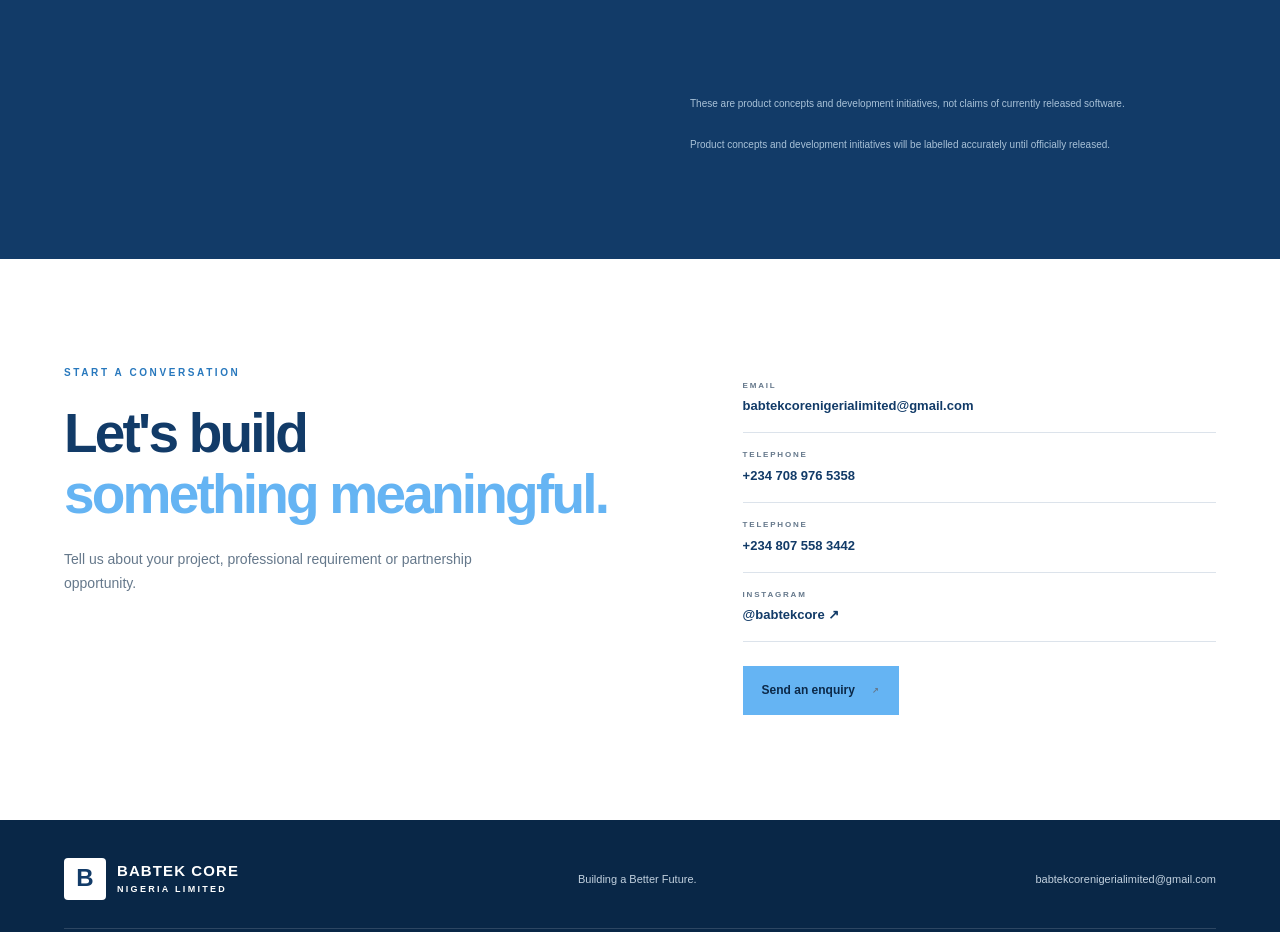
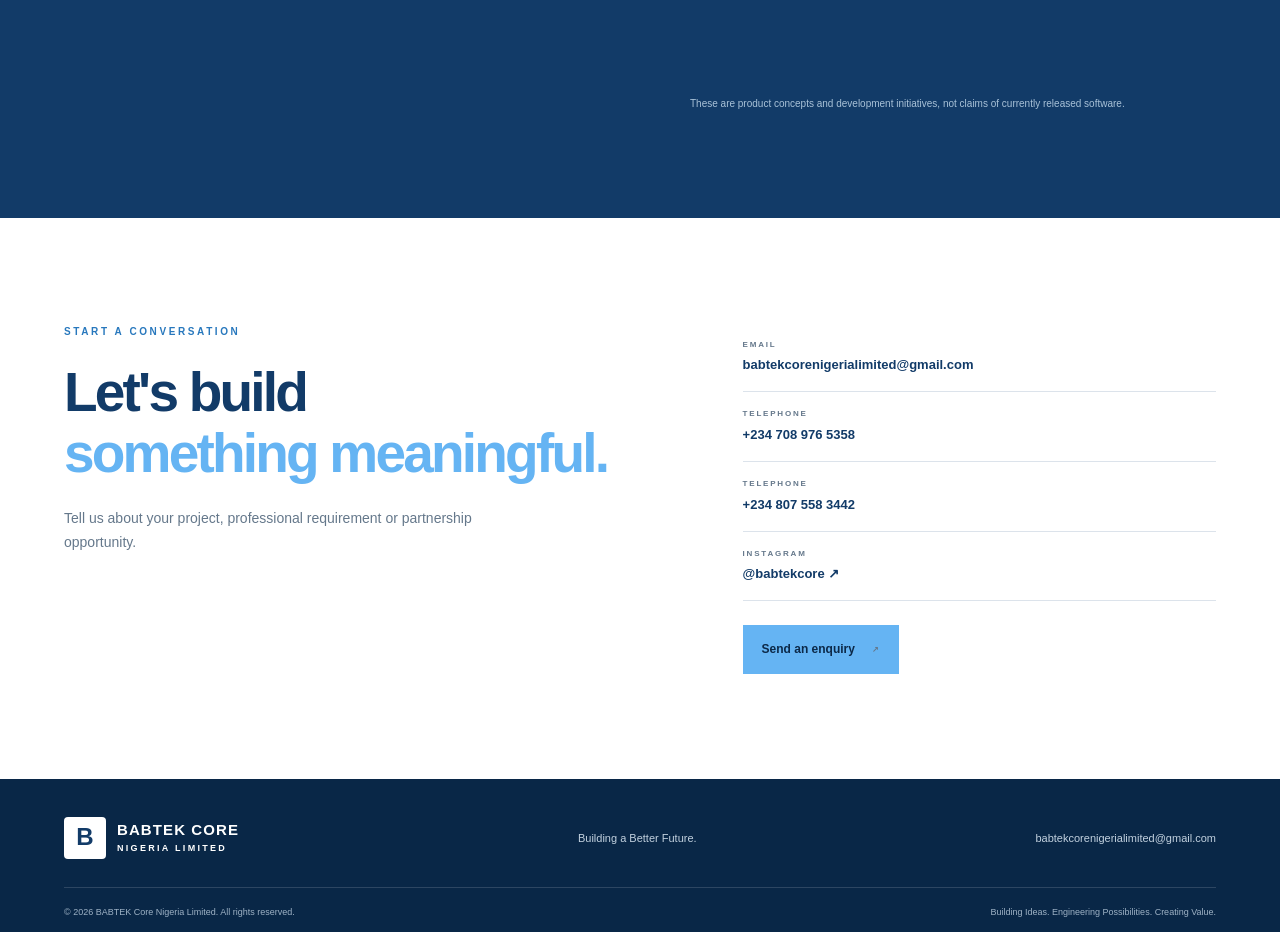
Before and after one commit to babtekcorenigerialimited-cpu/babtek-core-website, a Next.js app: page / in a window 1280 px wide. Shown: the part 3520-4452 px from the top of the page. Built offline with nearby package versions, Linux system fonts and the light colour scheme; no server answers; the database is empty.

Commit message:
Clarify technology initiative status

```diff
--- a/app/page.tsx
+++ b/app/page.tsx
@@ -93,7 +93,7 @@ export default function HomePage() {
             {["AEC WORKSPACE","COMMERCIAL","CADWAL-X","WAL-X PORTFOLIO","BABTEK AI","BABTEK-OS"].map((item,i)=><span className={`tech-ecosystem-node node-${i}`} key={item}>{item}</span>)}
             <svg viewBox="0 0 520 300" aria-hidden="true"><path d="M260 150 L80 55 M260 150 L440 55 M260 150 L55 150 M260 150 L465 150 M260 150 L80 245 M260 150 L440 245"/></svg>
           </div>
-          <p className="technology-note">These are product concepts and development initiatives, not claims of currently released software.</p><p className="technology-note">Product concepts and development initiatives will be labelled accurately until officially released.</p></div>
+          <p className="technology-note">These are product concepts and development initiatives, not claims of currently released software.</p></div>
         </div>
       </section>
 
```
